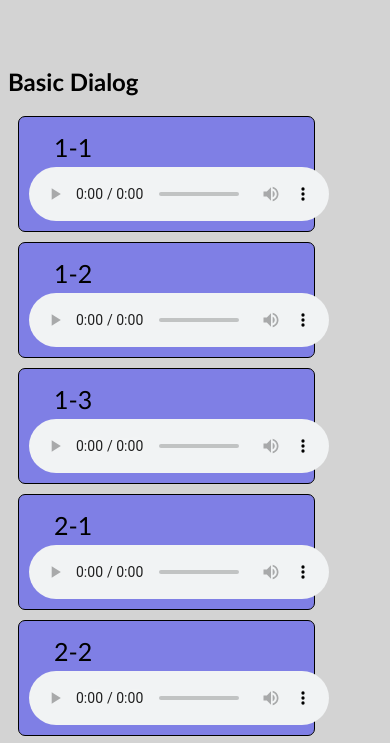
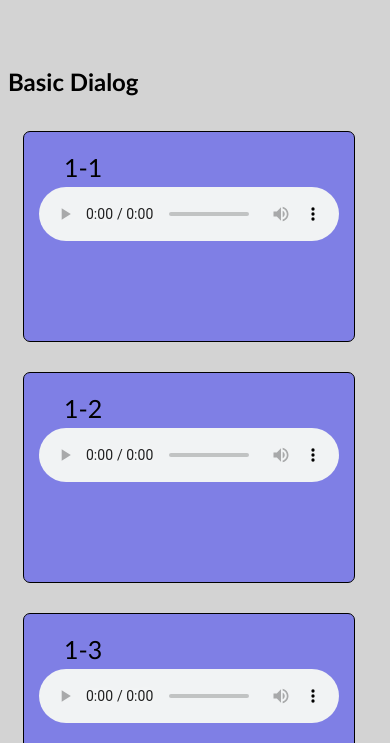
Before and after one commit to jinshiranai/jinshiranai.github.io, a plain HTML site: page sunshine2/index.html in a window 390 px wide. Shown: the part 50-793 px from the top of the page. Drawn offline with Linux system fonts and the light colour scheme.

Commit message:
Fix the button issue for good

```diff
--- a/sunshine1/index.css
+++ b/sunshine1/index.css
@@ -30,7 +30,7 @@ p{
     margin: 5px
 }
 
-@media (max-width: 1000px){
+@media (max-width: 1000px) {
     .audio-div{
     border-color: black;
     border-width: 1px;
@@ -43,4 +43,4 @@ p{
     height: auto;
     display: inline-block;
     }
-  }
+}
--- a/sunshine2/index.css
+++ b/sunshine2/index.css
@@ -29,3 +29,18 @@ p{
     padding: 0px 20px;
     margin: 5px
 }
+
+@media (max-width: 1000px) {
+    .audio-div{
+    border-color: black;
+    border-width: 1px;
+    border-style: solid;
+    padding: 15px 15px 100px 15px;
+    border-radius: 7px;
+    margin: 15px;
+    background: rgba(0,0,255,0.4);
+    width: auto;
+    height: auto;
+    display: inline-block;
+    }
+}
--- a/sunshine3/index.css
+++ b/sunshine3/index.css
@@ -29,3 +29,18 @@ p{
     padding: 0px 20px;
     margin: 5px
 }
+
+@media (max-width: 1000px) {
+    .audio-div{
+    border-color: black;
+    border-width: 1px;
+    border-style: solid;
+    padding: 15px 15px 100px 15px;
+    border-radius: 7px;
+    margin: 15px;
+    background: rgba(0,255,0,0.4);
+    width: auto;
+    height: auto;
+    display: inline-block;
+    }
+}
```
